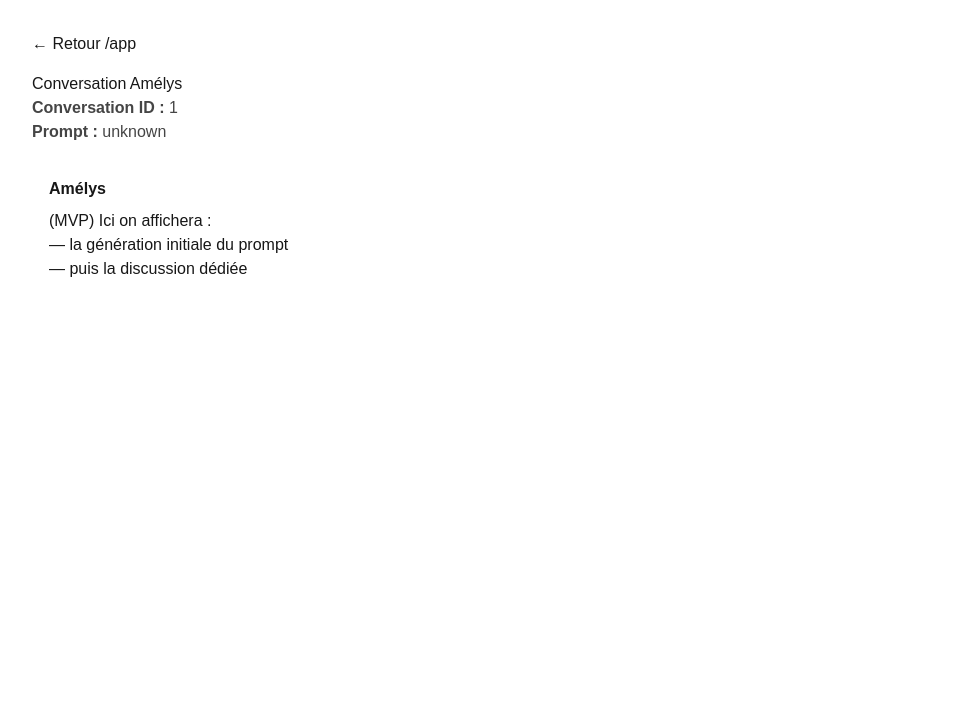
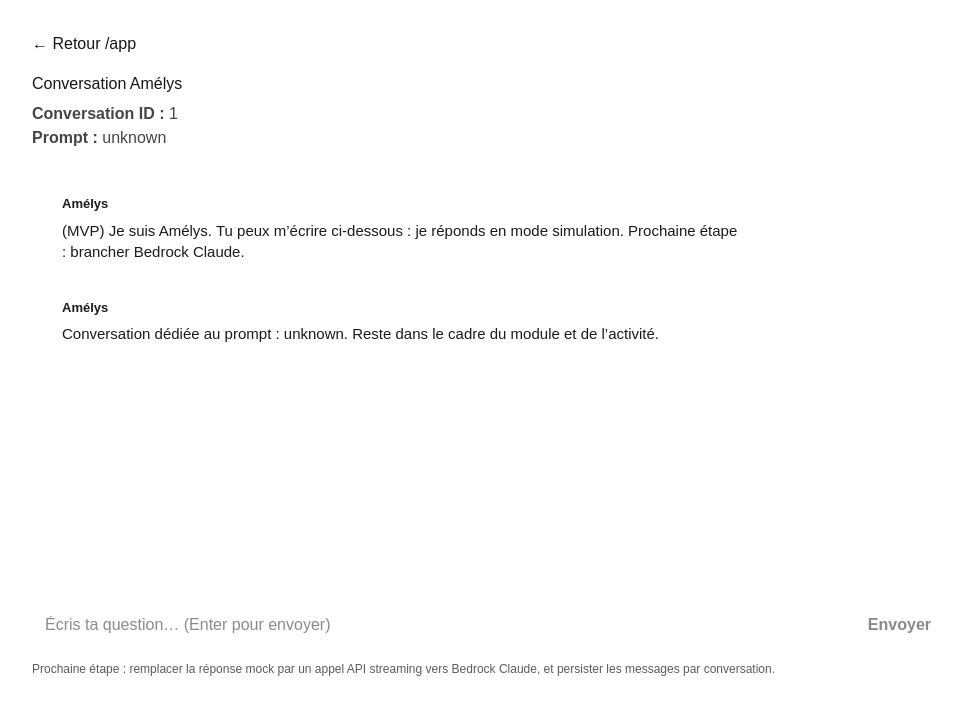
Before and after one commit to d2me-89/amelys-aws-mvp, a Next.js app: page /app/c/1 in a window 1280 px wide. Shown: the top 714 px of the page, without its empty margins (0-962 px from the left). Built offline with nearby package versions, Linux system fonts and the light colour scheme.

Commit message:
make conversation input active (mock chat)

```diff
--- a/app/(platform)/app/c/[conversation]/page.tsx
+++ b/app/(platform)/app/c/[conversation]/page.tsx
@@ -2,26 +2,99 @@
 
 import Link from "next/link";
 import { useParams } from "next/navigation";
+import React, { useMemo, useRef, useState } from "react";
+
+type ChatMsg = {
+  id: string;
+  role: "user" | "assistant";
+  content: string;
+};
+
+function uid() {
+  return Math.random().toString(36).slice(2) + Date.now().toString(36);
+}
 
 export default function ConversationPage() {
   const params = useParams();
 
   const conversationId =
-    typeof params.conversation === "string"
-      ? params.conversation
-      : "unknown";
+    typeof params.conversation === "string" ? params.conversation : "unknown";
 
-  const parts = conversationId.split("-");
-  const prompt =
-    parts.length >= 2 ? parts.slice(-2).join("-") : "unknown";
+  // Extrait un prompt comme "cours-01" depuis la fin de l’ID
+  const prompt = useMemo(() => {
+    const parts = conversationId.split("-");
+    if (parts.length >= 2) return parts.slice(-2).join("-");
+    return "unknown";
+  }, [conversationId]);
+
+  const [messages, setMessages] = useState<ChatMsg[]>([
+    {
+      id: uid(),
+      role: "assistant",
+      content:
+        "(MVP) Je suis Amélys. Tu peux m’écrire ci-dessous : je réponds en mode simulation. Prochaine étape : brancher Bedrock Claude.",
+    },
+    {
+      id: uid(),
+      role: "assistant",
+      content:
+        `Conversation dédiée au prompt : ${prompt}. Reste dans le cadre du module et de l’activité.`,
+    },
+  ]);
+
+  const [input, setInput] = useState("");
+  const [isThinking, setIsThinking] = useState(false);
+  const endRef = useRef<HTMLDivElement | null>(null);
+
+  function scrollToBottom() {
+    requestAnimationFrame(() => {
+      endRef.current?.scrollIntoView({ behavior: "smooth" });
+    });
+  }
+
+  function addMessage(role: ChatMsg["role"], content: string) {
+    setMessages((prev) => [...prev, { id: uid(), role, content }]);
+  }
+
+  async function handleSend() {
+    const text = input.trim();
+    if (!text || isThinking) return;
+
+    setInput("");
+    addMessage("user", text);
+    setIsThinking(true);
+    scrollToBottom();
+
+    // Mock: réponse Amélys après 700ms
+    await new Promise((r) => setTimeout(r, 700));
+
+    // Réponse mock cadrée (simple)
+    const reply =
+      `Réponse (mock) sur ${prompt} :\n\n` +
+      `1) Reformulation : ${text}\n` +
+      `2) Point clé : …\n` +
+      `3) Exemple (droit) : …\n\n` +
+      `Pose-moi une question plus précise (définition, exemple, méthode, mini-cas).`;
+
+    addMessage("assistant", reply);
+    setIsThinking(false);
+    scrollToBottom();
+  }
+
+  function handleKeyDown(e: React.KeyboardEvent<HTMLInputElement>) {
+    if (e.key === "Enter" && !e.shiftKey) {
+      e.preventDefault();
+      handleSend();
+    }
+  }
 
   return (
-    <main style={{ padding: "2rem", fontFamily: "sans-serif", maxWidth: 900 }}>
+    <main style={{ padding: "2rem", fontFamily: "sans-serif", maxWidth: 980 }}>
       <div style={{ marginBottom: "1rem" }}>
         <Link href="/app">← Retour /app</Link>
       </div>
 
-      <h1>Conversation Amélys</h1>
+      <h1 style={{ marginBottom: 6 }}>Conversation Amélys</h1>
 
       <div style={{ opacity: 0.8, marginBottom: 16 }}>
         <div>
@@ -32,19 +105,104 @@ export default function ConversationPage() {
         </div>
       </div>
 
+      {/* Messages */}
       <div
         style={{
           border: "1px solid rgba(255,255,255,0.15)",
           borderRadius: 14,
           padding: 16,
+          height: 420,
+          overflowY: "auto",
         }}
       >
-        <b>Amélys</b>
-        <p style={{ marginTop: 8 }}>
-          (MVP) Ici on affichera :
-          <br />— la génération initiale du prompt
-          <br />— puis la discussion dédiée
-        </p>
+        {messages.map((m) => (
+          <div
+            key={m.id}
+            style={{
+              marginBottom: 14,
+              display: "flex",
+              justifyContent: m.role === "user" ? "flex-end" : "flex-start",
+            }}
+          >
+            <div
+              style={{
+                maxWidth: "80%",
+                whiteSpace: "pre-wrap",
+                border: "1px solid rgba(255,255,255,0.12)",
+                borderRadius: 14,
+                padding: "10px 12px",
+                opacity: 0.98,
+              }}
+            >
+              <div style={{ fontWeight: 700, marginBottom: 6, fontSize: 13 }}>
+                {m.role === "user" ? "Toi" : "Amélys"}
+              </div>
+              <div style={{ fontSize: 15, lineHeight: 1.4 }}>{m.content}</div>
+            </div>
+          </div>
+        ))}
+
+        {isThinking && (
+          <div style={{ marginBottom: 14 }}>
+            <div
+              style={{
+                maxWidth: "80%",
+                border: "1px solid rgba(255,255,255,0.12)",
+                borderRadius: 14,
+                padding: "10px 12px",
+                opacity: 0.85,
+              }}
+            >
+              <div style={{ fontWeight: 700, marginBottom: 6, fontSize: 13 }}>
+                Amélys
+              </div>
+              <div>…</div>
+            </div>
+          </div>
+        )}
+
+        <div ref={endRef} />
+      </div>
+
+      {/* Input */}
+      <div style={{ display: "flex", gap: 10, marginTop: 14 }}>
+        <input
+          value={input}
+          onChange={(e) => setInput(e.target.value)}
+          onKeyDown={handleKeyDown}
+          placeholder="Écris ta question… (Enter pour envoyer)"
+          style={{
+            flex: 1,
+            padding: 12,
+            borderRadius: 12,
+            border: "1px solid rgba(255,255,255,0.15)",
+            background: "transparent",
+            color: "inherit",
+          }}
+          disabled={isThinking}
+        />
+        <button
+          onClick={handleSend}
+          disabled={isThinking || input.trim().length === 0}
+          style={{
+            padding: "12px 16px",
+            borderRadius: 12,
+            border: "1px solid rgba(255,255,255,0.2)",
+            background: "transparent",
+            color: "inherit",
+            fontWeight: 700,
+            cursor:
+              isThinking || input.trim().length === 0 ? "not-allowed" : "pointer",
+            opacity: isThinking || input.trim().length === 0 ? 0.5 : 1,
+          }}
+        >
+          Envoyer
+        </button>
+      </div>
+
+      <div style={{ marginTop: 10, fontSize: 12, opacity: 0.7 }}>
+        Prochaine étape : remplacer la réponse mock par un appel API streaming
+        vers Bedrock Claude, et persister les messages par conversation.
       </div>
     </main>
   );
```
